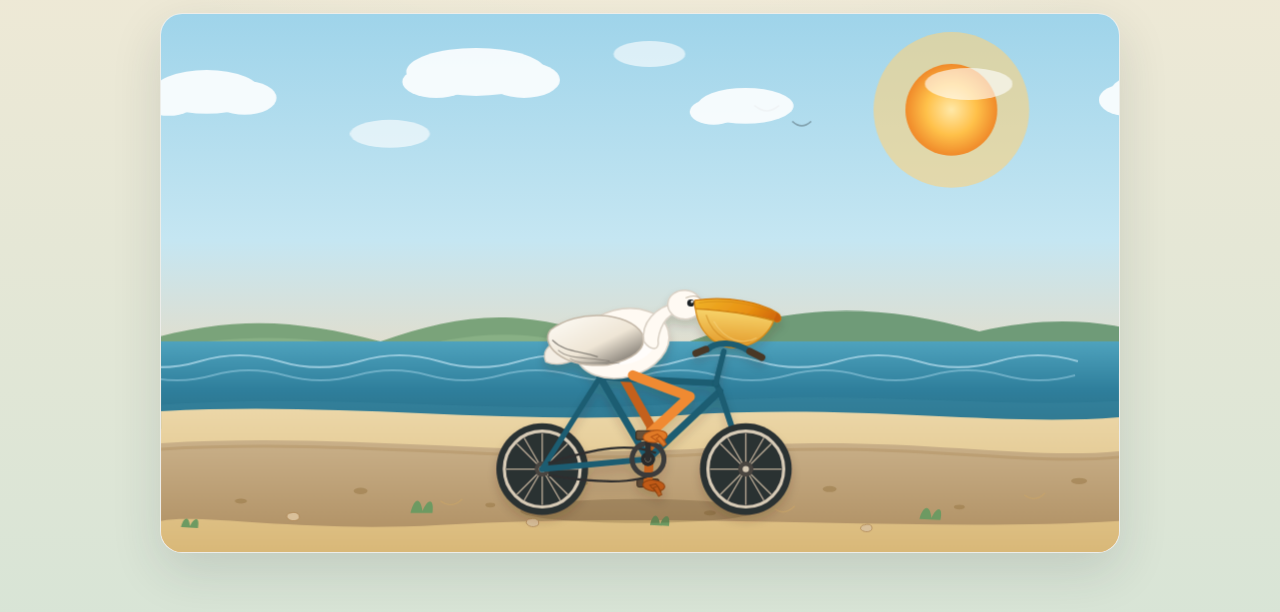
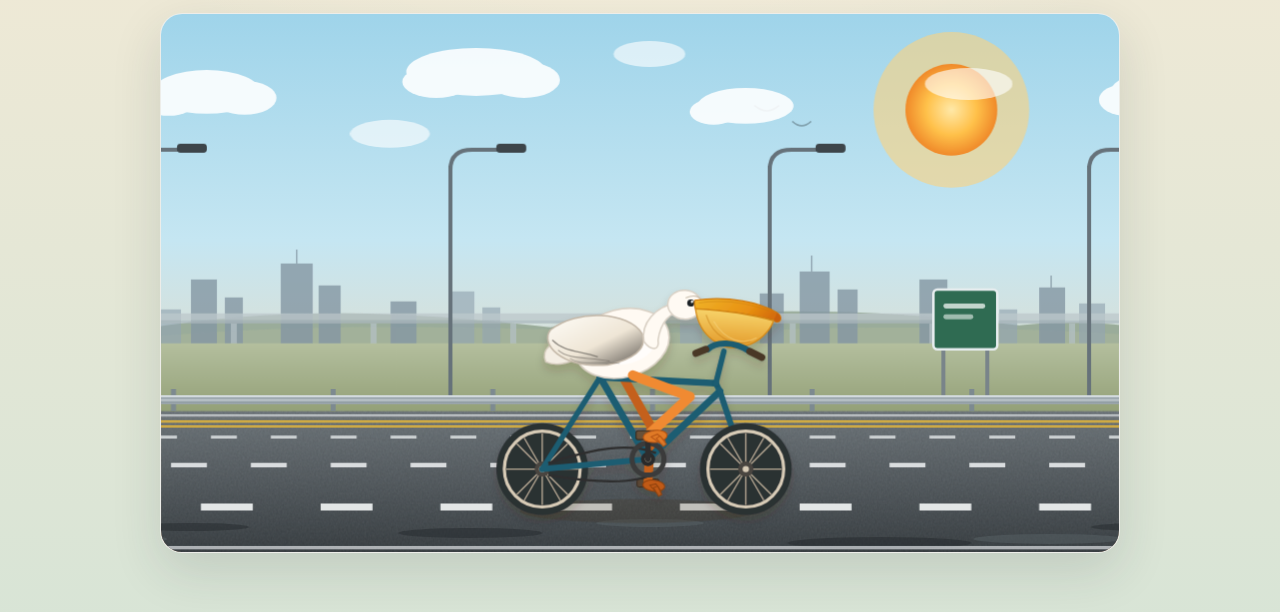
Before and after one commit to sevenyearsonelife/grok_cursor_tihu, a plain HTML site: page index.html in a window 1280 px wide. Shown: the part 152-764 px from the top of the page. Drawn offline with Linux system fonts and the light colour scheme.

Commit message:
背景从海滩换成高速公路场景

```diff
--- a/index.html
+++ b/index.html
@@ -80,15 +80,6 @@
       animation-duration: 68s;
     }
 
-    .wave {
-      animation: tide 5.5s ease-in-out infinite;
-    }
-
-    .wave.alt {
-      animation-duration: 7s;
-      animation-delay: -2s;
-    }
-
     .sun-glow {
       animation: glow 4.5s ease-in-out infinite;
     }
@@ -102,11 +93,6 @@
       to { transform: translateX(-960px); }
     }
 
-    @keyframes tide {
-      0%, 100% { transform: translateX(0); }
-      50% { transform: translateX(-18px); }
-    }
-
     @keyframes glow {
       0%, 100% { opacity: 0.55; }
       50% { opacity: 0.85; }
@@ -118,7 +104,7 @@
     }
 
     @media (prefers-reduced-motion: reduce) {
-      .cloud, .wave, .sun-glow, .birds {
+      .cloud, .sun-glow, .birds {
         animation: none;
       }
     }
@@ -132,27 +118,34 @@
     </header>
 
     <div class="stage">
-      <svg viewBox="0 0 960 540" role="img" aria-label="A pelican with a pouch beak riding a bicycle along a coastal path">
+      <svg viewBox="0 0 960 540" role="img" aria-label="A pelican with a pouch beak riding a bicycle along a highway">
         <defs>
           <linearGradient id="sky" x1="0" y1="0" x2="0" y2="1">
             <stop offset="0%" stop-color="#9fd4ea" />
             <stop offset="42%" stop-color="#c5e6f2" />
-            <stop offset="78%" stop-color="#f7d7b0" />
-            <stop offset="100%" stop-color="#f3c38a" />
+            <stop offset="78%" stop-color="#e9dbc2" />
+            <stop offset="100%" stop-color="#e5c69e" />
           </linearGradient>
-          <linearGradient id="sea" x1="0" y1="0" x2="0" y2="1">
-            <stop offset="0%" stop-color="#4fa3be" />
-            <stop offset="55%" stop-color="#2f7f9c" />
-            <stop offset="100%" stop-color="#2a6f86" />
+          <linearGradient id="shoulder" x1="0" y1="0" x2="0" y2="1">
+            <stop offset="0%" stop-color="#b4bf9e" />
+            <stop offset="100%" stop-color="#93a077" />
           </linearGradient>
-          <linearGradient id="sand" x1="0" y1="0" x2="0" y2="1">
-            <stop offset="0%" stop-color="#ecd7a8" />
-            <stop offset="100%" stop-color="#d9b878" />
+          <linearGradient id="asphalt" x1="0" y1="0" x2="0" y2="1">
+            <stop offset="0%" stop-color="#6e767b" />
+            <stop offset="100%" stop-color="#373d41" />
           </linearGradient>
-          <linearGradient id="path" x1="0" y1="0" x2="0" y2="1">
-            <stop offset="0%" stop-color="#c9b089" />
-            <stop offset="100%" stop-color="#b39468" />
+          <linearGradient id="rail" x1="0" y1="0" x2="0" y2="1">
+            <stop offset="0%" stop-color="#dde4e8" />
+            <stop offset="100%" stop-color="#98a4aa" />
           </linearGradient>
+          <filter id="grain-light" x="0" y="0" width="100%" height="100%">
+            <feTurbulence type="fractalNoise" baseFrequency="0.5" numOctaves="2" seed="11" />
+            <feColorMatrix type="matrix" values="0 0 0 0 1  0 0 0 0 1  0 0 0 0 1  0 0 0 0.7 0" />
+          </filter>
+          <filter id="grain-dark" x="0" y="0" width="100%" height="100%">
+            <feTurbulence type="fractalNoise" baseFrequency="0.45" numOctaves="2" seed="4" />
+            <feColorMatrix type="matrix" values="0 0 0 0 0  0 0 0 0 0  0 0 0 0 0  0 0 0 0.7 0" />
+          </filter>
           <radialGradient id="sunGrad" cx="50%" cy="50%" r="50%">
             <stop offset="0%" stop-color="#ffe9a8" />
             <stop offset="55%" stop-color="#ffc14a" />
@@ -218,54 +211,129 @@
           </g>
         </g>
 
-        <!-- Headlands -->
-        <path d="M-20 328 C 80 300 140 308 220 328 C 300 300 360 292 455 328 L 455 360 L -20 360 Z" fill="#7aa37a" />
-        <path d="M 520 332 C 620 292 710 286 820 318 C 900 300 960 308 1020 330 L 1020 360 L 520 360 Z" fill="#6f9b78" />
-        <path d="M-20 338 C 90 318 150 322 230 340 C 310 318 360 312 455 340 L 455 360 L -20 360 Z" fill="#8bb388" opacity="0.85" />
+        <!-- Far hills -->
+        <path d="M-20 316 C 120 292 250 298 390 314 C 540 294 700 292 860 312 C 910 306 950 310 980 314 L 980 334 L -20 334 Z" fill="#94a793" opacity="0.9" />
+        <path d="M-20 324 C 180 306 360 316 540 320 C 700 310 860 314 980 322 L 980 336 L -20 336 Z" fill="#a5b39b" opacity="0.7" />
 
-        <!-- Sea -->
-        <rect y="328" width="960" height="88" fill="url(#sea)" />
-        <path class="wave" d="M-40 348 q 40 12 80 0 t 80 0 t 80 0 t 80 0 t 80 0 t 80 0 t 80 0 t 80 0 t 80 0 t 80 0 t 80 0 t 80 0" fill="none" stroke="#d7f3ff" stroke-width="2.2" opacity="0.55" />
-        <path class="wave alt" d="M-20 362 q 36 10 72 0 t 72 0 t 72 0 t 72 0 t 72 0 t 72 0 t 72 0 t 72 0 t 72 0 t 72 0 t 72 0 t 72 0 t 72 0" fill="none" stroke="#b8e4f4" stroke-width="2" opacity="0.4" />
-        <path d="M-10 392 C 180 378 360 404 520 390 C 700 374 840 398 980 386 L 980 418 L -10 418 Z" fill="#3e8aa3" opacity="0.35" />
+        <!-- City skyline on the horizon -->
+        <g fill="#8496a3" opacity="0.8">
+          <rect x="30" y="266" width="26" height="66" />
+          <rect x="64" y="284" width="18" height="48" />
+          <rect x="120" y="250" width="32" height="82" />
+          <rect x="158" y="272" width="22" height="60" />
+          <rect x="230" y="288" width="26" height="44" />
+          <rect x="600" y="280" width="24" height="52" />
+          <rect x="640" y="258" width="30" height="74" />
+          <rect x="678" y="276" width="20" height="56" />
+          <rect x="760" y="266" width="28" height="66" />
+          <rect x="796" y="288" width="22" height="44" />
+          <rect x="880" y="274" width="26" height="58" />
+        </g>
+        <g fill="#93a5b1" opacity="0.65">
+          <rect x="0" y="296" width="20" height="36" />
+          <rect x="290" y="278" width="24" height="54" />
+          <rect x="322" y="294" width="18" height="38" />
+          <rect x="520" y="288" width="22" height="44" />
+          <rect x="550" y="300" width="16" height="32" />
+          <rect x="840" y="296" width="18" height="36" />
+          <rect x="920" y="290" width="26" height="42" />
+        </g>
+        <g stroke="#8496a3" stroke-width="1.6" opacity="0.7">
+          <line x1="136" y1="250" x2="136" y2="236" />
+          <line x1="652" y1="258" x2="652" y2="242" />
+          <line x1="892" y1="274" x2="892" y2="262" />
+        </g>
 
-        <!-- Beach and path -->
-        <path d="M0 398 C 180 388 340 412 520 402 C 700 390 840 414 960 404 L 960 540 L 0 540 Z" fill="url(#sand)" />
-        <path d="M0 430 C 200 418 380 448 560 434 C 740 420 860 448 960 438 L 960 508 C 760 520 520 498 280 512 C 140 520 40 500 0 508 Z" fill="url(#path)" />
-        <path d="M0 436 C 200 424 380 454 560 440 C 740 426 860 454 960 444" fill="none" stroke="#a88858" stroke-width="3" opacity="0.35" />
+        <!-- Elevated highway viaduct crossing behind the shoulder -->
+        <g opacity="0.75">
+          <rect y="300" width="960" height="7" fill="#bcc7cb" />
+          <rect y="307" width="960" height="3" fill="#aab7bc" />
+          <g fill="#b3c0c4">
+            <rect x="70" y="310" width="6" height="24" />
+            <rect x="210" y="310" width="6" height="24" />
+            <rect x="350" y="310" width="6" height="24" />
+            <rect x="490" y="310" width="6" height="24" />
+            <rect x="630" y="310" width="6" height="24" />
+            <rect x="770" y="310" width="6" height="24" />
+            <rect x="910" y="310" width="6" height="24" />
+          </g>
+        </g>
 
-        <!-- Scrolling ground details -->
+        <!-- Grass shoulder between the viaduct and the road -->
+        <rect y="330" width="960" height="70" fill="url(#shoulder)" />
+
+        <!-- Scrolling far-side furniture: lampposts, sign, guardrail posts (slow layer) -->
+        <g id="back-scroll">
+          <g id="back-strip">
+            <g id="lamp">
+              <rect x="-2" y="152" width="4" height="238" fill="#66727a" />
+              <path d="M0 156 q 0 -20 22 -20 h 30" fill="none" stroke="#66727a" stroke-width="4" />
+              <rect x="46" y="130" width="30" height="9" rx="3.5" fill="#3d454a" />
+            </g>
+            <use href="#lamp" x="320" />
+            <use href="#lamp" x="640" />
+            <g transform="translate(180 0)">
+              <rect x="-8" y="332" width="4" height="56" fill="#79848a" />
+              <rect x="36" y="332" width="4" height="56" fill="#79848a" />
+              <rect x="-16" y="276" width="64" height="60" rx="4" fill="#2f6b52" stroke="#e7edef" stroke-width="2.5" />
+              <rect x="-6" y="290" width="42" height="5" rx="2.5" fill="#dce8e2" opacity="0.85" />
+              <rect x="-6" y="301" width="30" height="5" rx="2.5" fill="#dce8e2" opacity="0.65" />
+            </g>
+            <g fill="#7d8a90">
+              <rect x="40" y="376" width="5" height="22" />
+              <rect x="200" y="376" width="5" height="22" />
+              <rect x="360" y="376" width="5" height="22" />
+              <rect x="520" y="376" width="5" height="22" />
+              <rect x="680" y="376" width="5" height="22" />
+              <rect x="840" y="376" width="5" height="22" />
+            </g>
+          </g>
+          <use href="#back-strip" x="960" />
+        </g>
+
+        <!-- W-beam guardrail along the far shoulder (rail itself is uniform, so it stays static) -->
+        <rect y="382" width="960" height="9" fill="url(#rail)" />
+        <rect y="384.2" width="960" height="1.6" fill="#8e9aa0" opacity="0.85" />
+        <rect y="388.4" width="960" height="1.6" fill="#8e9aa0" opacity="0.85" />
+
+        <!-- Multi-lane asphalt with subtle grain -->
+        <rect y="398" width="960" height="142" fill="url(#asphalt)" />
+        <rect y="398" width="960" height="142" filter="url(#grain-light)" opacity="0.09" />
+        <rect y="398" width="960" height="142" filter="url(#grain-dark)" opacity="0.12" />
+
+        <!-- Solid far edge line and double yellow center -->
+        <rect y="401" width="960" height="2.4" fill="#eceff1" opacity="0.6" />
+        <rect y="407" width="960" height="2.6" fill="#e2b53c" opacity="0.85" />
+        <rect y="412" width="960" height="2.6" fill="#e2b53c" opacity="0.85" />
+
+        <!-- Scrolling lane dashes: far rows move slower for depth -->
+        <g id="mid-scroll" stroke="#f1f4f5">
+          <g id="mid-strip">
+            <line x1="0" y1="424" x2="960" y2="424" stroke-width="3" stroke-dasharray="26 34" opacity="0.75" />
+            <line x1="0" y1="452" x2="960" y2="452" stroke-width="4.5" stroke-dasharray="36 44" opacity="0.85" />
+          </g>
+          <use href="#mid-strip" x="960" />
+        </g>
+
+        <!-- Scrolling near-lane details: 160 px/s, matching the rider -->
         <g id="ground-scroll">
           <g id="ground-strip">
-            <g fill="#9a7a48" opacity="0.55">
-              <ellipse cx="40" cy="478" rx="7" ry="3.2" />
-              <ellipse cx="170" cy="492" rx="5" ry="2.4" />
-              <ellipse cx="260" cy="470" rx="8" ry="3" />
-              <ellipse cx="390" cy="500" rx="6" ry="2.6" />
-              <ellipse cx="510" cy="476" rx="7" ry="3" />
-              <ellipse cx="640" cy="494" rx="5.5" ry="2.4" />
-              <ellipse cx="760" cy="468" rx="8" ry="3.2" />
-              <ellipse cx="880" cy="488" rx="6" ry="2.5" />
+            <line x1="0" y1="494" x2="960" y2="494" stroke="#f4f7f7" stroke-width="7" stroke-dasharray="52 68" opacity="0.9" />
+            <g fill="#22272a" opacity="0.45">
+              <ellipse cx="150" cy="520" rx="72" ry="5" />
+              <ellipse cx="560" cy="530" rx="92" ry="6" />
+              <ellipse cx="830" cy="514" rx="58" ry="4" />
             </g>
-            <g fill="#6d9a62">
-              <path d="M90 500 c 4 -16 10 -16 12 -2 c 6 -14 12 -12 10 2 z" />
-              <path d="M330 512 c 3 -12 8 -12 10 -1 c 5 -11 11 -10 9 2 z" />
-              <path d="M600 506 c 4 -15 11 -14 12 -1 c 6 -13 12 -11 9 2 z" />
-              <path d="M820 514 c 3 -11 8 -11 9 -1 c 5 -10 10 -9 8 2 z" />
-            </g>
-            <g fill="none" stroke="#c9a56a" stroke-width="1.4" opacity="0.7">
-              <path d="M120 488 c 8 6 16 4 22 -2" />
-              <path d="M455 496 c 7 5 14 3 20 -3" />
-              <path d="M705 482 c 8 6 15 4 21 -2" />
-            </g>
-            <g fill="#d9c09a" stroke="#b08958" stroke-width="0.8">
-              <path d="M210 506 c 6 -2 10 2 8 6 c -4 3 -10 2 -12 -2 c 0 -3 2 -4 4 -4 z" />
-              <path d="M545 512 c 5 -2 9 1 7 5 c -3 3 -9 2 -11 -1 c 0 -3 2 -4 4 -4 z" />
-              <path d="M930 500 c 6 -2 10 2 8 6 c -4 3 -10 2 -12 -2 c 0 -3 2 -4 4 -4 z" />
+            <g fill="#596266" opacity="0.5">
+              <ellipse cx="330" cy="510" rx="54" ry="4" />
+              <ellipse cx="730" cy="526" rx="76" ry="5" />
             </g>
           </g>
           <use href="#ground-strip" x="960" />
         </g>
+
+        <!-- Solid near edge line -->
+        <rect y="533" width="960" height="3.4" fill="#eceff1" opacity="0.65" />
 
         <!-- Contact shadow -->
         <ellipse id="shadow" cx="478" cy="498" rx="118" ry="12" fill="#3d2a12" opacity="0.22" />
@@ -443,6 +511,8 @@
       const head = document.getElementById("head");
       const wing = document.getElementById("wing-near");
       const ground = document.getElementById("ground-scroll");
+      const midScroll = document.getElementById("mid-scroll");
+      const backScroll = document.getElementById("back-scroll");
       const shadow = document.getElementById("shadow");
 
       const BB = { x: 10, y: -10 };
@@ -532,8 +602,14 @@
         pouch.setAttribute("transform", "rotate(" + (Math.sin(cadence * 2) * 1.6) + " 90 -148)");
         wing.setAttribute("transform", "rotate(" + (Math.sin(cadence * 2) * 1.8) + " -20 -130)");
 
+        // Near lane scrolls at wheel speed; mid dashes and far-side furniture
+        // move progressively slower so the depth reads correctly.
         const scroll = reduced ? 0 : -((t * 160) % 960);
+        const scrollMid = reduced ? 0 : -((t * 110) % 960);
+        const scrollBack = reduced ? 0 : -((t * 70) % 960);
         ground.setAttribute("transform", "translate(" + scroll + " 0)");
+        midScroll.setAttribute("transform", "translate(" + scrollMid + " 0)");
+        backScroll.setAttribute("transform", "translate(" + scrollBack + " 0)");
 
         const squash = 1 + Math.sin(cadence * 2) * 0.06;
         shadow.setAttribute("rx", String(118 * squash));
```
